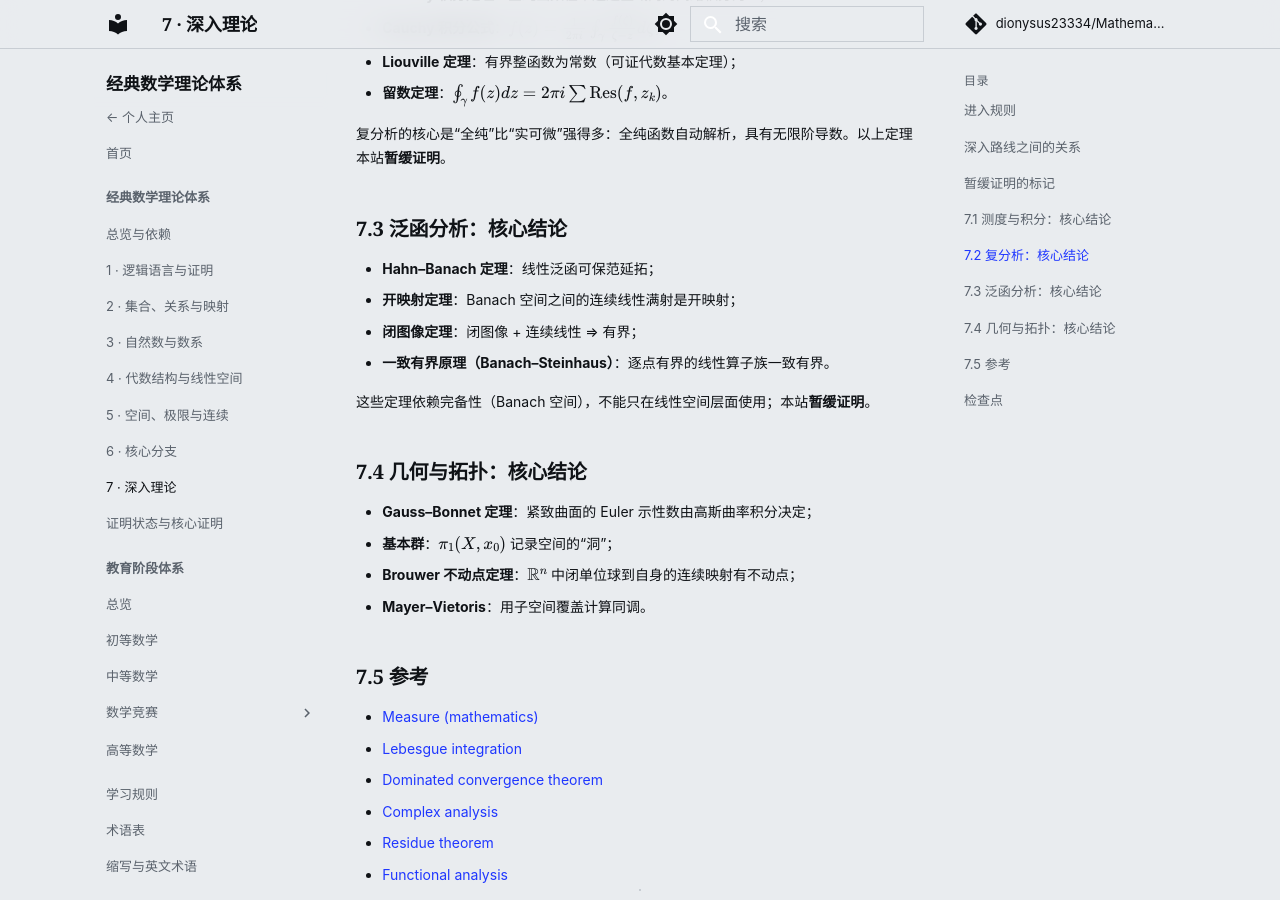
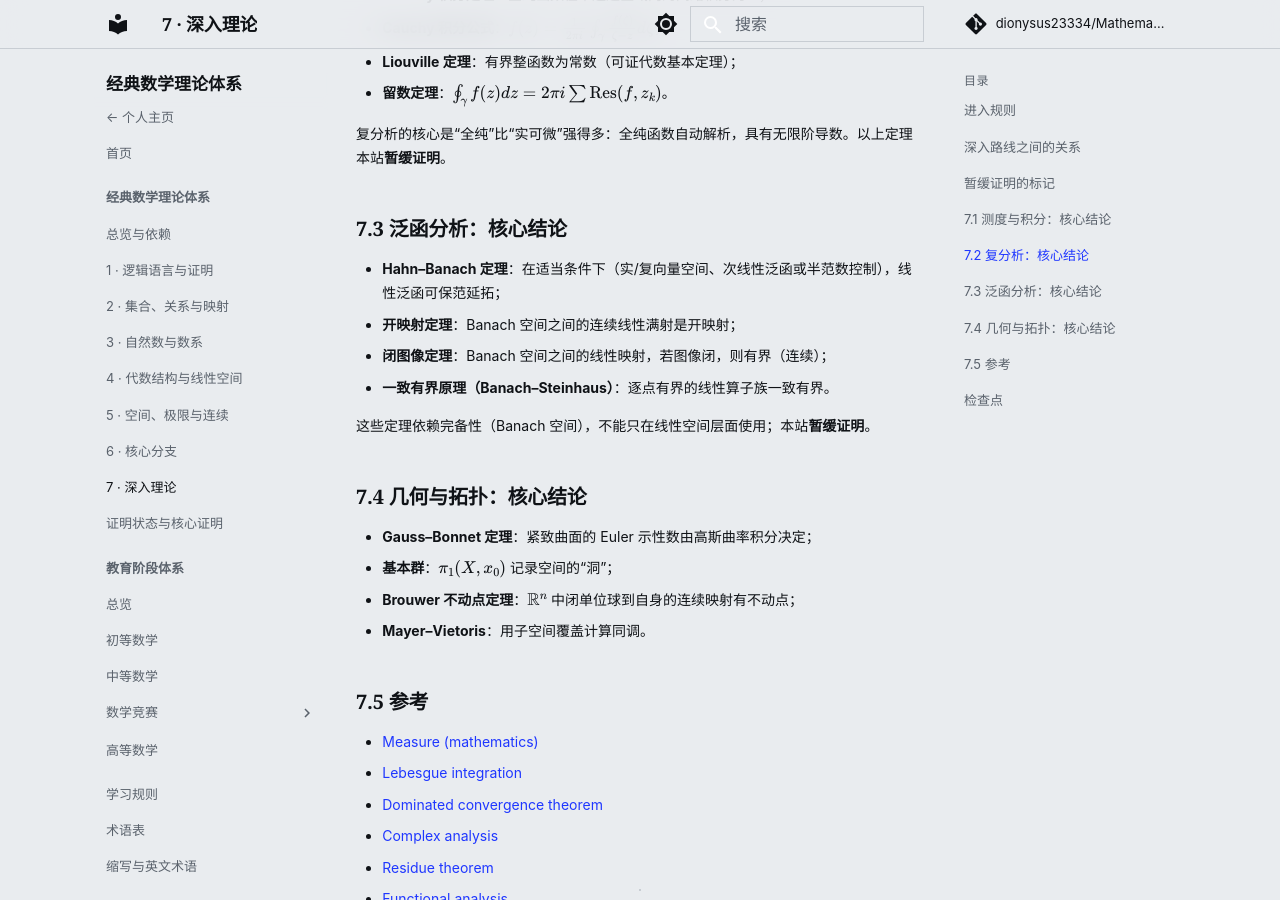
Before and after one commit to dionysus23334/Mathematics, an MkDocs documentation site: the page built from docs/theory/07-advanced.md, in a window 1280 px wide and 900 px high, scrolled down 2260 px. Built offline with MkDocs 1.6.1 and Material for MkDocs 9.7.7, drawn with Linux system fonts in a browser that asks for light colours; comment, search, counter and statistics services are not loaded.

Commit message:
Clarify functional analysis theorem hypotheses

```diff
--- a/docs/theory/07-advanced.md
+++ b/docs/theory/07-advanced.md
@@ -74,9 +74,9 @@
 
 ## 7.3 泛函分析：核心结论
 
-- **Hahn–Banach 定理**：线性泛函可保范延拓；
+- **Hahn–Banach 定理**：在适当条件下（实/复向量空间、次线性泛函或半范数控制），线性泛函可保范延拓；
 - **开映射定理**：Banach 空间之间的连续线性满射是开映射；
-- **闭图像定理**：闭图像 + 连续线性 => 有界；
+- **闭图像定理**：Banach 空间之间的线性映射，若图像闭，则有界（连续）；
 - **一致有界原理（Banach–Steinhaus）**：逐点有界的线性算子族一致有界。
 
 这些定理依赖完备性（Banach 空间），不能只在线性空间层面使用；本站**暂缓证明**。
```
